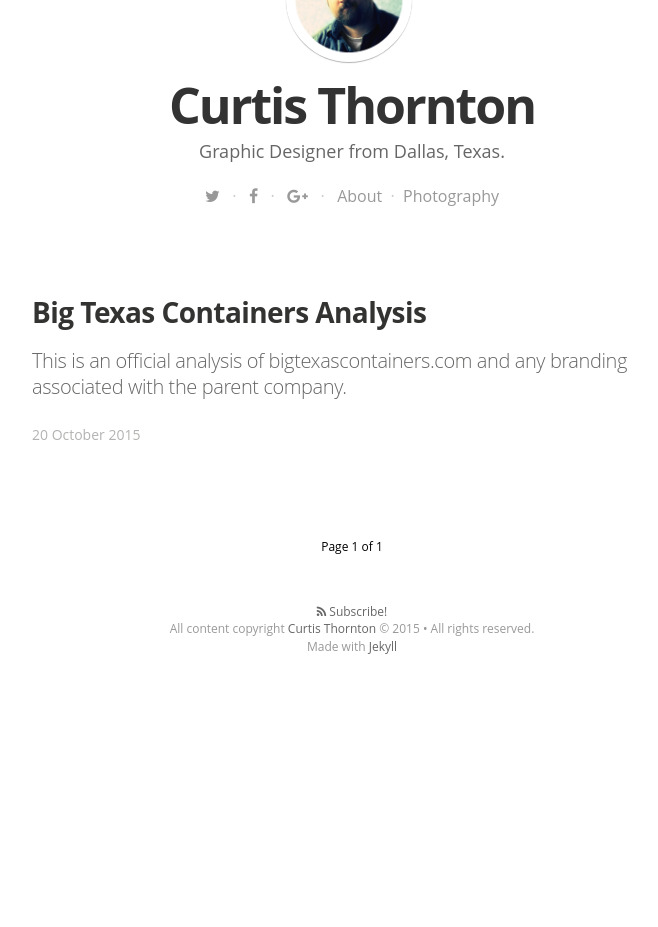
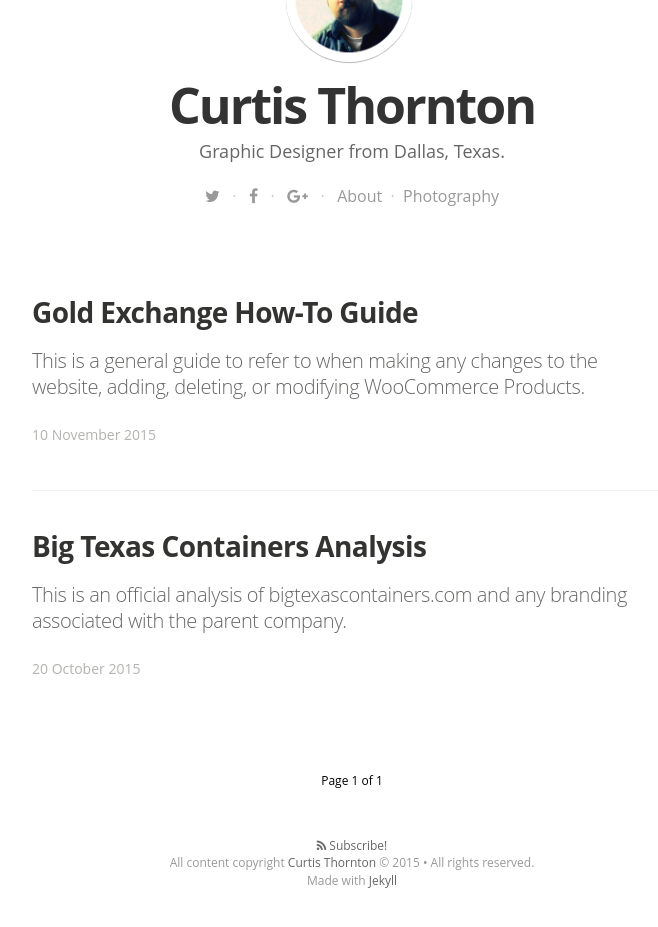
Before and after one commit to curtisthornton/curtisthornton.github.io, a Jekyll site: the page built from index.html, in a window 1280 px wide, cut to the strip 454-1391 px from the top of the page. Shown: the top 927 px of the strip, without its empty margins (288-946 px from the left). Built offline with Jekyll 4.4.1, drawn with Linux system fonts in a browser that asks for light colours; nearby versions of some CDN libraries; some web fonts are replaced; Markdown is read by kramdown in place of the engine named in the settings; the list of posts is cut into pages by our own code; before the commit the page ends 1158 px from its top, so only the background shows below that.

Commit message:
Update 2015-11-10-howto-guide.markdown

```diff
--- a/_posts/2015-11-10-howto-guide.markdown
+++ b/_posts/2015-11-10-howto-guide.markdown
@@ -1,6 +1,5 @@
 ---
-title: How-To Guide
-published: false
+title: Gold Exchange How-To Guide
 ---
 
 This is a general guide to refer to when making any changes to the website, adding, deleting, or modifying WooCommerce Products.
```
